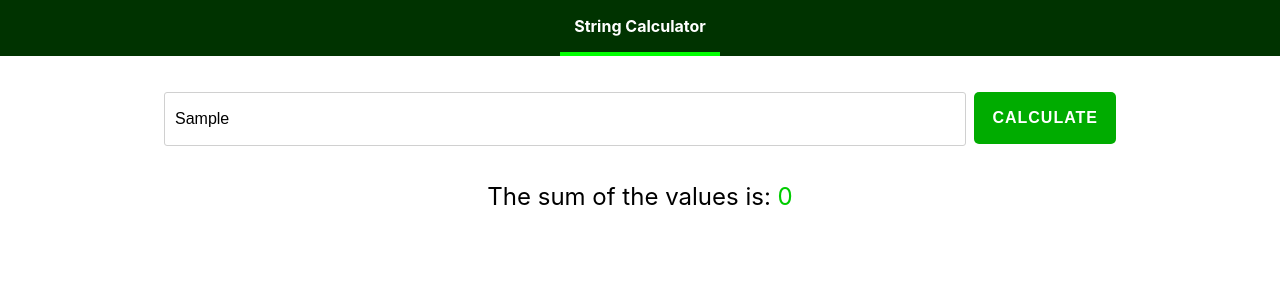
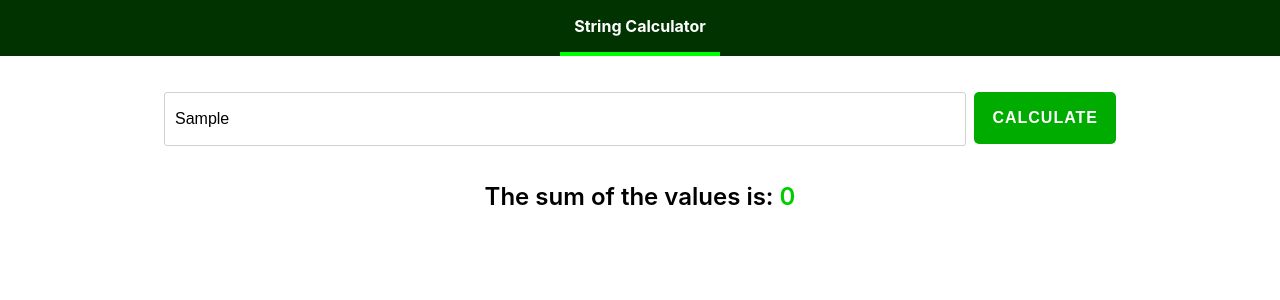
Before and after one commit to engineerKev/stringCalculator, a React app: page / in a window 1280 px wide. Both pictures are taken after typing "Sample" into the empty fields and a click on the button "CALCULATE". Shown: the top 300 px of the page. Built offline with nearby package versions, Linux system fonts and the light colour scheme.

Commit message:
Step 8 with backwards compatibility

```diff
--- a/src/App.css
+++ /dev/null
@@ -1,3 +0,0 @@
-.App {
-  text-align: center;
-}
--- a/src/App.js
+++ b/src/App.js
@@ -1,7 +1,5 @@
 import React from 'react';
 import { Route, Switch, BrowserRouter, Redirect } from 'react-router-dom';
-
-import './App.css';
 
 import WithCustomDelimiter from './containers/StringCalculator/WithCustomDelimiter/WithCustomDelimiter';
 import Layout from './components/Layout/Layout';
--- a/src/containers/StringCalculator/StringCalculator.js
+++ b/src/containers/StringCalculator/StringCalculator.js
@@ -13,7 +13,7 @@ const stringCalculator = (props) => {
 
     const returnCustomDelimeters = ()  => {
 
-        const anyLengthCustomDelimeterRegex = /(\/{2}\[{1}[^\d]+\]{1})/g;
+        const anyLengthCustomDelimeterRegex = /(\/{2}\[(.*)\])/g;
         const dirtyAnyLengthCustomDelimeter = inputStateVal.match(anyLengthCustomDelimeterRegex);
         const anyLengthCleanUpRegex = /[\[\]\/]/g;
         const cleanAnyLengthCustomDelimeter = dirtyAnyLengthCustomDelimeter && dirtyAnyLengthCustomDelimeter.pop().replace(anyLengthCleanUpRegex, "");
@@ -23,7 +23,7 @@ const stringCalculator = (props) => {
         const cleanSingleCustomDelimeter = dirtySingleCustomDelimeter && dirtySingleCustomDelimeter.pop().replace(/[\/\[]/g, "");
 
         const singleDelimeter = cleanSingleCustomDelimeter === null ? cleanSingleCustomDelimeter : new RegExp(`[${cleanSingleCustomDelimeter}]`, 'g');
-        const anyLengthDelimeter = cleanAnyLengthCustomDelimeter === null ? cleanAnyLengthCustomDelimeter: new RegExp(`\\${cleanAnyLengthCustomDelimeter.charAt(0)}+`, "g");
+        const anyLengthDelimeter = cleanAnyLengthCustomDelimeter === null ? cleanAnyLengthCustomDelimeter: new RegExp(`[${cleanAnyLengthCustomDelimeter}]`, "g");
 
         return [singleDelimeter, anyLengthDelimeter];
 
@@ -46,12 +46,12 @@ const stringCalculator = (props) => {
         const newSansSingleCustomDelimeterInput = cleanedInput.replace(singleCustomDelimeter, ",");
         const newSansAnyLengthCustomDelimeterInput = newSansSingleCustomDelimeterInput.replace(anyLengthCustomDelimeter, ",");
         const newCommaOnlyInput = newSansAnyLengthCustomDelimeterInput.replace(newLineRegex,",");
-        // debugger;
+
         return newCommaOnlyInput;
     }
 
     const mapAllowedNumbers = (str) => {
-        const number = parseInt(str,10)
+        const number = parseInt(str,10);
         return number > 1000 ? 0 : number;
     }
 
@@ -93,7 +93,7 @@ const stringCalculator = (props) => {
             </div>
 
             {result !== null && !exception.length ?
-                <div className={classes.ResultAnnouncement}>The sum of the values is: {styleResult()}</div>
+                <div id={"resultDiv"} className={classes.ResultAnnouncement}>The sum of the values is: {styleResult()}</div>
                 :
                 null
             }
--- a/src/containers/StringCalculator/StringCalculator.module.css
+++ b/src/containers/StringCalculator/StringCalculator.module.css
@@ -27,7 +27,8 @@
     width: 100%;
     margin: 0 auto;
     font-size: 24px;
-    font-weight: semi-bold;
+    font-weight: 600;
+    text-align: center;
 }
 
 .Result{
```
